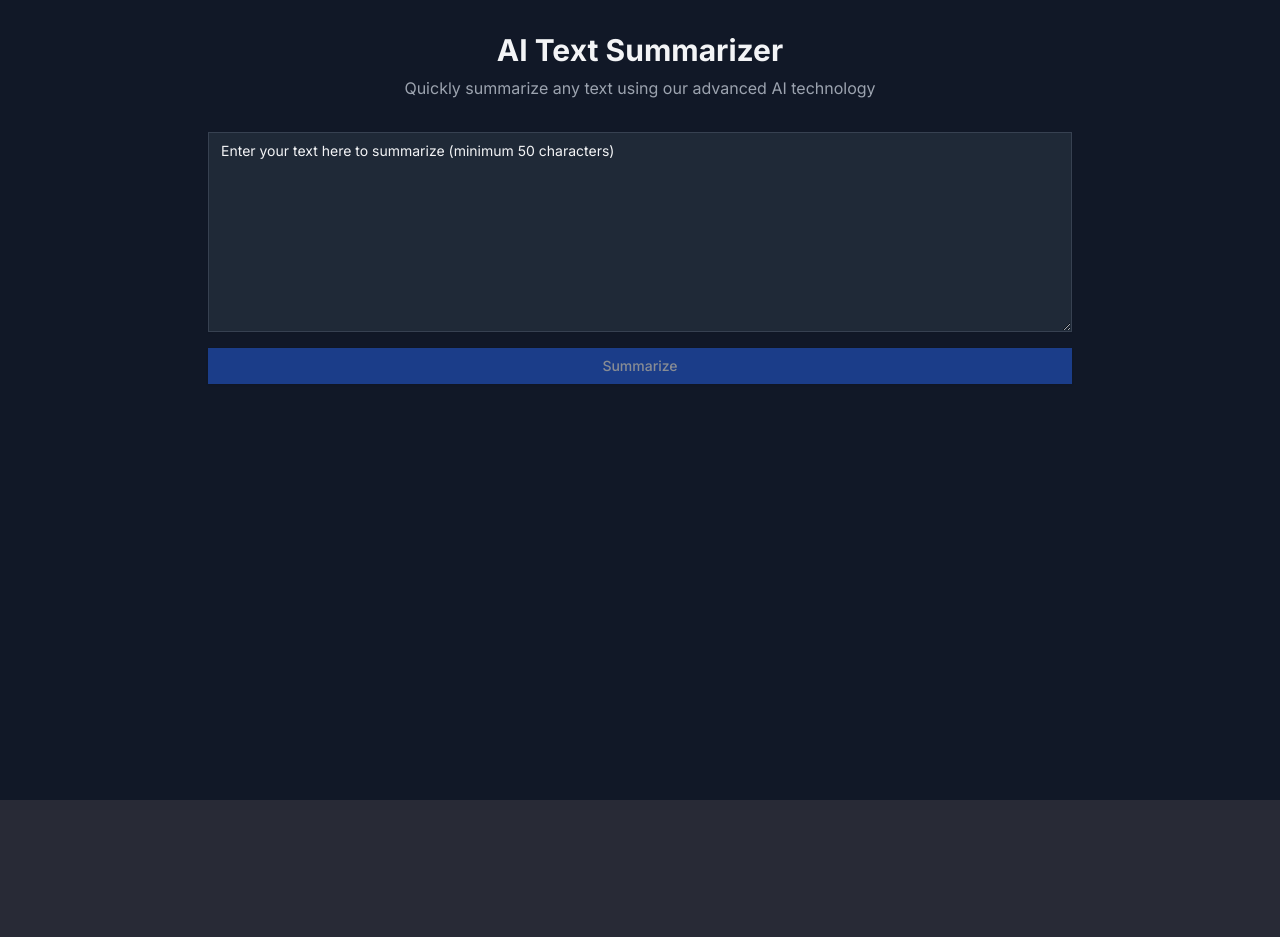
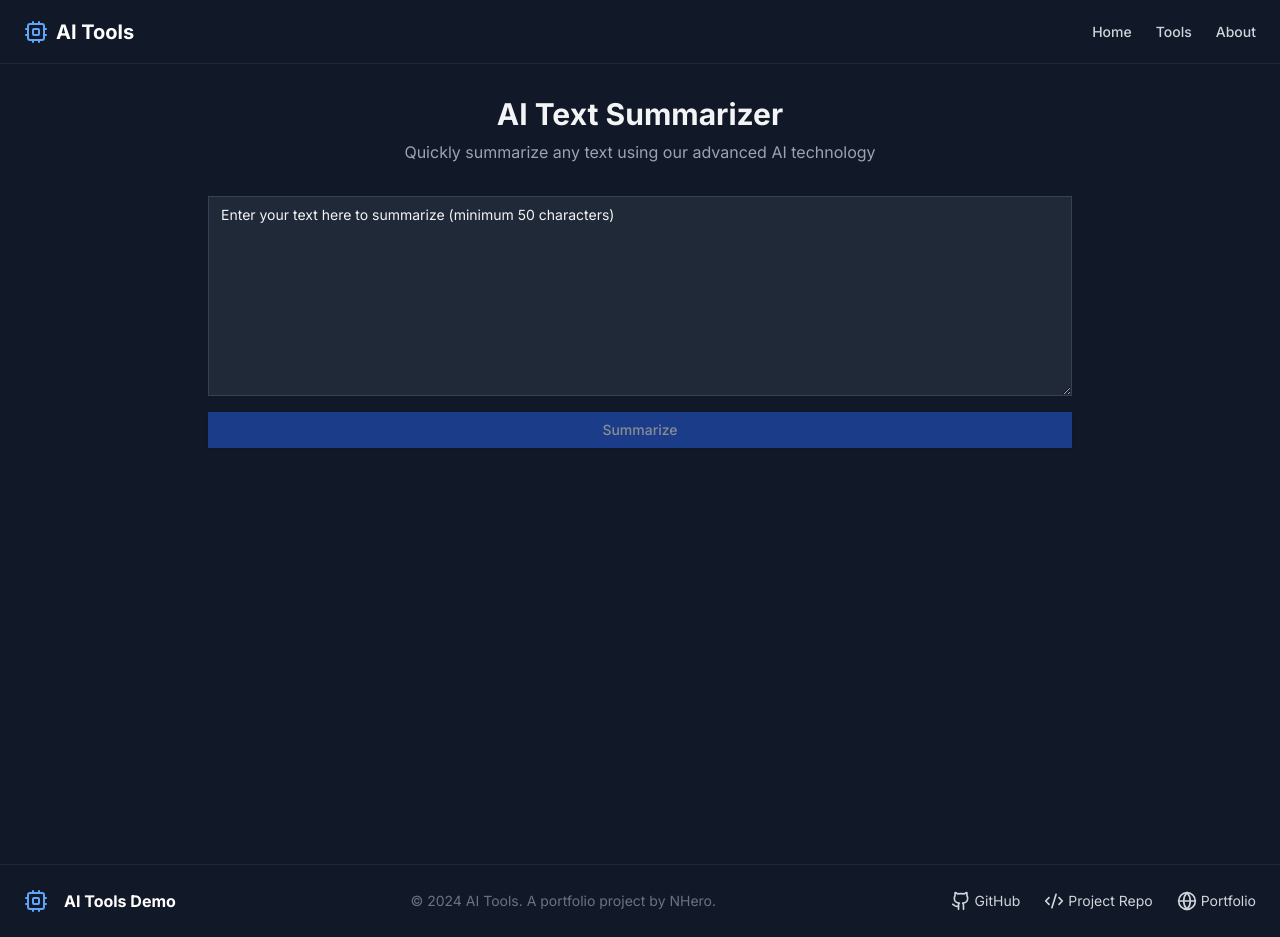
Before and after one commit to NHeroOP/ai-tools-web, a Next.js app: page /text-summarizer in a window 1280 px wide. Before the commit the page ends 800 px from the top, so only its background shows below. Built offline with nearby package versions, Linux system fonts and the light colour scheme.

Commit message:
update home page and layout and add footer and menubar to everypage using layout

```diff
--- a/src/app/layout.tsx
+++ b/src/app/layout.tsx
@@ -3,6 +3,8 @@ import { Inter } from "next/font/google";
 import "./globals.css";
 import { themeChange } from 'theme-change'
 import { useEffect } from "react";
+import MenuBar from "@/components/MenuBar";
+import Footer from "@/components/Footer";
 
 const inter = Inter({ subsets: ["latin"] });
 
@@ -18,7 +20,13 @@ export default function RootLayout({
 }>) {
   return (
     <html lang="en" data-theme="dracula">
-      <body className={inter.className}>{children}</body>
+      <body className={inter.className}>
+        <div className="min-h-screen text-gray-300 bg-gray-900">
+          <MenuBar />
+          {children}
+          <Footer />
+        </div>
+      </body>
     </html>
   );
 }
--- a/src/app/page.tsx
+++ b/src/app/page.tsx
@@ -2,53 +2,14 @@
 
 import { Button } from "@/components/ui/button"
 import { Card, CardContent, CardHeader, CardTitle } from "@/components/ui/card"
-import { Brain, Cpu, Image, Menu, MessageSquare, X, Github, Globe, Code2, ArrowRight } from "lucide-react"
+import { Brain, Cpu, Image, MessageSquare, ArrowRight } from "lucide-react"
 import Link from "next/link"
 import { ReactNode, useState } from "react"
 
 export default function Home() {
-  const [isMenuOpen, setIsMenuOpen] = useState(false)
 
   return (
-    <div className="min-h-screen text-gray-300 bg-gray-900">
-      <header className="px-4 lg:px-6 h-16 flex items-center border-b border-gray-800">
-        <Link className="flex items-center justify-center" href="#">
-          <Cpu className="h-6 w-6 mr-2 text-blue-400" />
-          <span className="font-bold text-xl text-white">AI Tools</span>
-        </Link>
-        <nav className="ml-auto gap-4 sm:gap-6 hidden md:flex">
-          <Link className="text-sm font-medium hover:text-blue-400 transition-colors" href="#">
-            Home
-          </Link>
-          <Link className="text-sm font-medium hover:text-blue-400 transition-colors" href="#tools">
-            Tools
-          </Link>
-          <Link className="text-sm font-medium hover:text-blue-400 transition-colors" href="#about">
-            About
-          </Link>
-        </nav>
-        <Button
-          className="ml-auto md:hidden"
-          variant="ghost"
-          size="icon"
-          onClick={() => setIsMenuOpen(!isMenuOpen)}
-        >
-          {isMenuOpen ? <X className="h-6 w-6" /> : <Menu className="h-6 w-6" />}
-        </Button>
-      </header>
-      {isMenuOpen && (
-        <nav className="flex flex-col gap-4 p-4 bg-gray-800 md:hidden">
-          <Link className="text-sm font-medium hover:text-blue-400 transition-colors" href="#">
-            Home
-          </Link>
-          <Link className="text-sm font-medium hover:text-blue-400 transition-colors" href="#tools">
-            Tools
-          </Link>
-          <Link className="text-sm font-medium hover:text-blue-400 transition-colors" href="#about">
-            About
-          </Link>
-        </nav>
-      )}
+    <>
       <section className="w-full py-12 md:py-24 lg:py-32 xl:py-48 bg-gray-900">
         <div className="container px-4 md:px-6">
           <div className="grid gap-6 lg:grid-cols-[1fr_400px] lg:gap-12 xl:grid-cols-[1fr_600px]">
@@ -148,34 +109,7 @@ export default function Home() {
           </div>
         </div>
       </section>
-      <footer className="w-full py-6 bg-gray-900 border-t border-gray-800">
-        <div className="container px-4 md:px-6">
-          <div className="flex flex-col md:flex-row justify-between items-center">
-            <div className="flex items-center space-x-4">
-              <Cpu className="h-6 w-6 text-blue-400" />
-              <span className="font-bold text-white">AI Tools Demo</span>
-            </div>
-            <nav className="flex gap-4 sm:gap-6 mt-4 md:mt-0">
-              <Link className="text-sm hover:text-blue-400 transition-colors flex items-center" href="https://github.com/NHeroOP">
-                <Github className="h-5 w-5 mr-1" />
-                GitHub
-              </Link>
-              <Link className="text-sm hover:text-blue-400 transition-colors flex items-center" href="https://github.com/NHeroOP/ai-tools-web">
-                <Code2 className="h-5 w-5 mr-1" />
-                Project Repo
-              </Link>
-              <Link className="text-sm hover:text-blue-400 transition-colors flex items-center" href="https://www.nhero.tech/">
-                <Globe className="h-5 w-5 mr-1" />
-                Portfolio
-              </Link>
-            </nav>
-          </div>
-          <div className="mt-8 border-t border-gray-800 pt-8 flex justify-center">
-            <p className="text-sm text-gray-500">© {new Date().getFullYear()} AI Tools. A portfolio project by <Link href={"https://github.com/NHeroOP"}>NHero</Link>.</p>
-          </div>
-        </div>
-      </footer>
-    </div>
+    </>
   )
 }
 
--- /dev/null
+++ b/src/components/Footer.tsx
@@ -0,0 +1,37 @@
+import { Code2, Cpu, Github, Globe } from 'lucide-react'
+import Link from 'next/link'
+import React from 'react'
+
+export default function Footer() {
+  return (
+    <footer className="w-full py-6 bg-gray-900 border-t border-gray-800">
+      <div className="container px-4 md:px-6">
+        <div className="flex flex-col md:flex-row justify-between items-center">
+          <div className="flex items-center space-x-4">
+            <Cpu className="h-6 w-6 text-blue-400" />
+            <span className="font-bold text-white">AI Tools Demo</span>
+          </div>
+
+          <div>
+            <p className="text-sm text-gray-500">© {new Date().getFullYear()} AI Tools. A portfolio project by <Link href={"https://github.com/NHeroOP"}>NHero</Link>.</p>
+          </div>
+
+          <nav className="flex gap-4 sm:gap-6 mt-4 md:mt-0">
+            <Link className="text-sm hover:text-blue-400 transition-colors flex items-center" href="https://github.com/NHeroOP">
+              <Github className="h-5 w-5 mr-1" />
+              GitHub
+            </Link>
+            <Link className="text-sm hover:text-blue-400 transition-colors flex items-center" href="https://github.com/NHeroOP/ai-tools-web">
+              <Code2 className="h-5 w-5 mr-1" />
+              Project Repo
+            </Link>
+            <Link className="text-sm hover:text-blue-400 transition-colors flex items-center" href="https://www.nhero.tech/">
+              <Globe className="h-5 w-5 mr-1" />
+              Portfolio
+            </Link>
+          </nav>
+        </div>
+      </div>
+    </footer>
+  )
+}
--- /dev/null
+++ b/src/components/MenuBar.tsx
@@ -0,0 +1,53 @@
+"use client"
+
+import Link from 'next/link'
+import React, { useState } from 'react'
+import { Button } from "@/components/ui/button"
+import { Cpu, Menu, X } from 'lucide-react'
+
+export default function MenuBar() {
+  const [isMenuOpen, setIsMenuOpen] = useState(false)
+
+  return (
+    <>
+      <header className="px-4 lg:px-6 h-16 flex items-center border-b border-gray-800">
+        <Link className="flex items-center justify-center" href="#">
+          <Cpu className="h-6 w-6 mr-2 text-blue-400" />
+          <span className="font-bold text-xl text-white">AI Tools</span>
+        </Link>
+        <nav className="ml-auto gap-4 sm:gap-6 hidden md:flex">
+          <Link className="text-sm font-medium hover:text-blue-400 transition-colors" href="#">
+            Home
+          </Link>
+          <Link className="text-sm font-medium hover:text-blue-400 transition-colors" href="#tools">
+            Tools
+          </Link>
+          <Link className="text-sm font-medium hover:text-blue-400 transition-colors" href="#about">
+            About
+          </Link>
+        </nav>
+        <Button
+          className="ml-auto md:hidden"
+          variant="ghost"
+          size="icon"
+          onClick={() => setIsMenuOpen(!isMenuOpen)}
+        >
+          {isMenuOpen ? <X className="h-6 w-6" /> : <Menu className="h-6 w-6" />}
+        </Button>
+      </header>
+      {isMenuOpen && (
+        <nav className="flex flex-col gap-4 p-4 bg-gray-800 md:hidden">
+          <Link className="text-sm font-medium hover:text-blue-400 transition-colors" href="#">
+            Home
+          </Link>
+          <Link className="text-sm font-medium hover:text-blue-400 transition-colors" href="#tools">
+            Tools
+          </Link>
+          <Link className="text-sm font-medium hover:text-blue-400 transition-colors" href="#about">
+            About
+          </Link>
+        </nav>
+      )}
+    </>
+  )
+}
```
